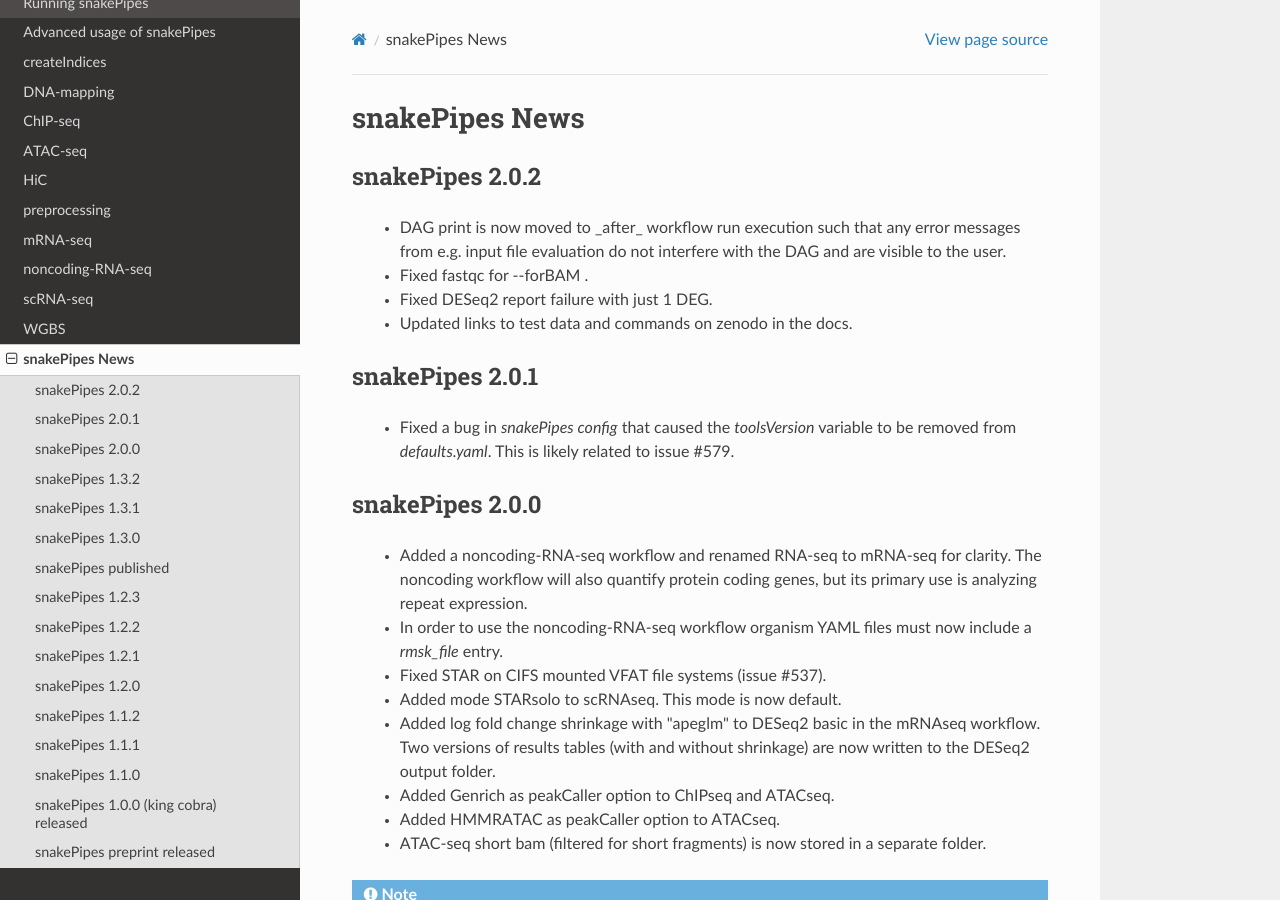
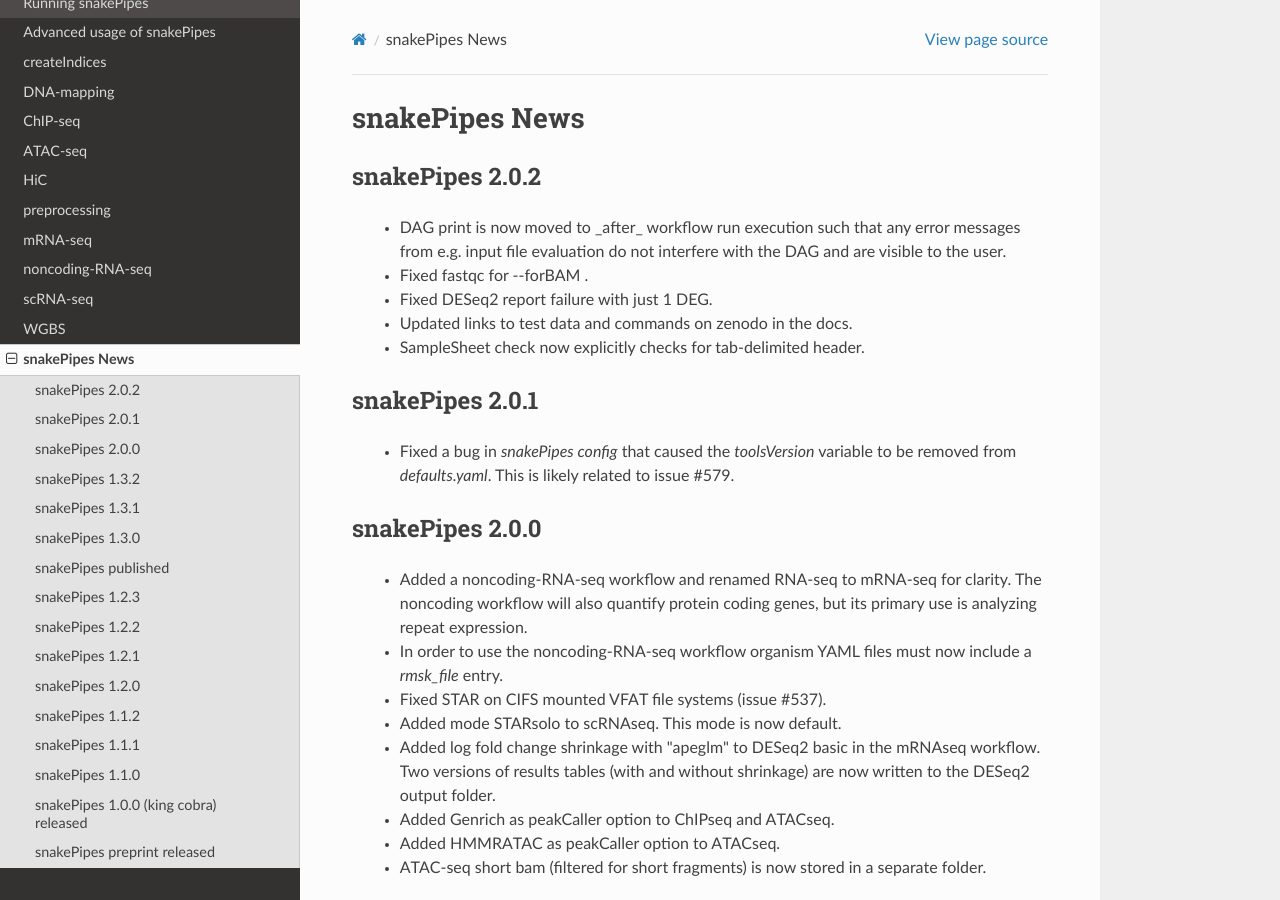
Before and after one commit to maxplanck-ie/snakepipes, a Sphinx documentation site: the page built from docs/content/News.rst, in a window 1280 px wide and 900 px high. Built offline with Sphinx 7.4.7 and the Read the Docs theme 2.0.0, drawn with Linux system fonts in a browser that asks for light colours.

Commit message:
News.rst

```diff
--- a/docs/content/News.rst
+++ b/docs/content/News.rst
@@ -8,6 +8,7 @@ snakePipes 2.0.2
  * Fixed fastqc for --forBAM .
  * Fixed DESeq2 report failure with just 1 DEG.
  * Updated links to test data and commands on zenodo in the docs.
+ * SampleSheet check now explicitly checks for tab-delimited header.
 
 snakePipes 2.0.1
 ----------------
```
